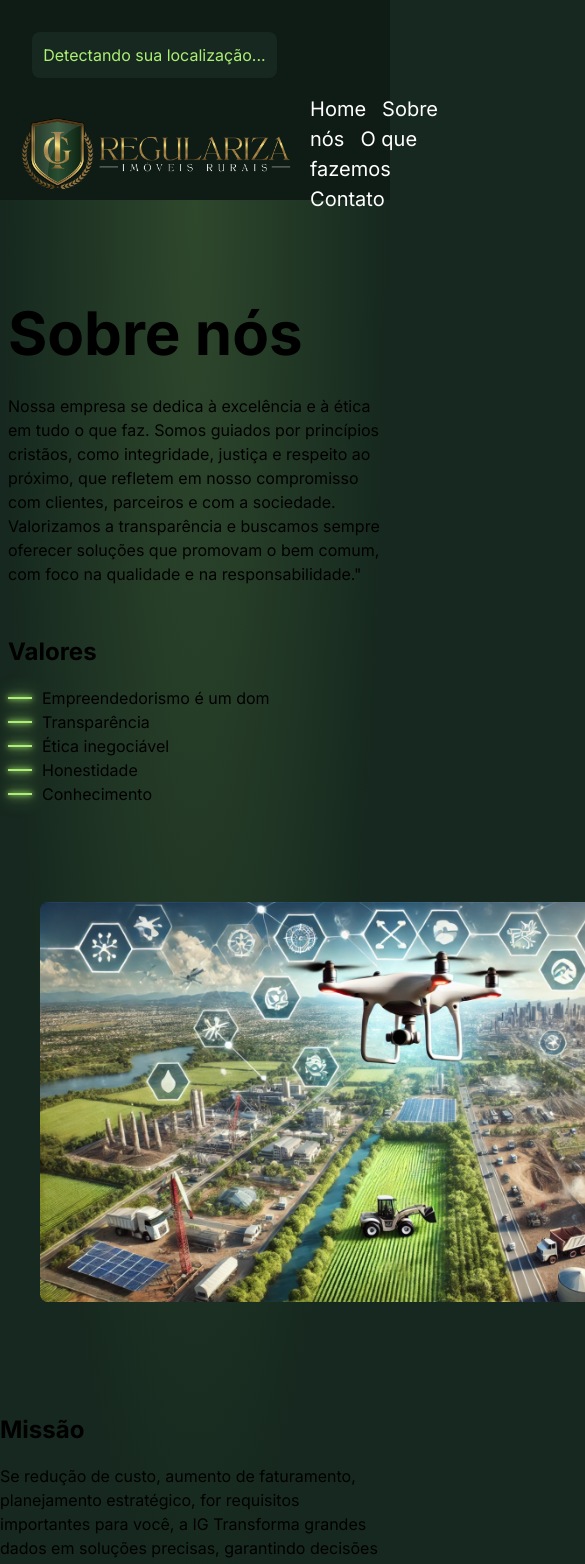
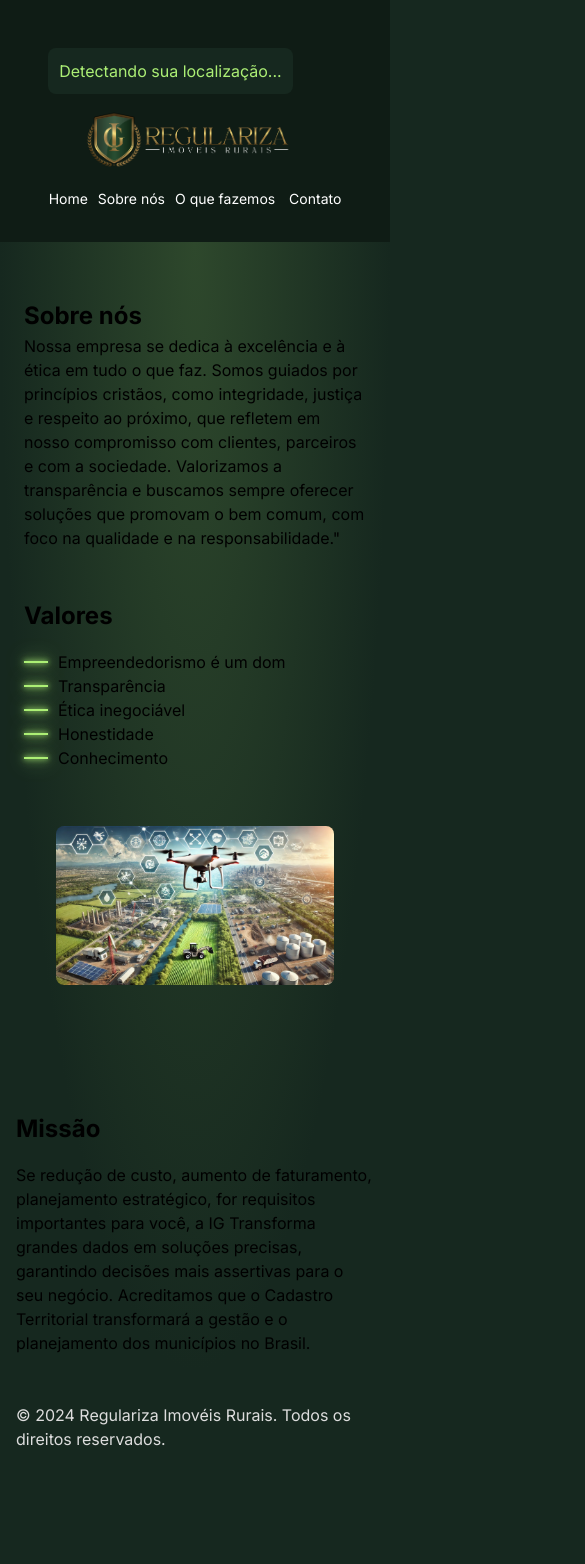
Before and after one commit to paaulorobson/ig-regulariza, a Nuxt app: page /about in a window 390 px wide. Shown: the top 1564 px of the page, 585 px wide, since content can reach past the window. After the commit the page ends 1467 px from the top, so only its background shows below. Built offline with nearby package versions, Linux system fonts and the light colour scheme; no server answers.

Commit message:
feat: adiciona responsividade

```diff
--- a/components/About.vue
+++ b/components/About.vue
@@ -1,12 +1,13 @@
 <template>
   <v-container :style="{ maxWidth: '1536px' }" class="pa-0">
     <div class="about">
-      <v-row no-gutters>
-          <v-col>
+      <div class="wrapper">
+        <div>
           <div class="pt-8 ma-2">
               <h1 class="title">Sobre nós</h1>
               Nossa empresa se dedica à excelência e à ética em tudo o que faz. Somos guiados por princípios cristãos, como integridade, justiça e respeito ao próximo, que refletem em nosso compromisso com clientes, parceiros e com a sociedade. Valorizamos a transparência e buscamos sempre oferecer soluções que promovam o bem comum, com foco na qualidade e na responsabilidade."
 
+              <div class="values">
                 <h2 class="subtitle">Valores</h2>
                 <div class="items"><span class="neon-bar"></span> Empreendedorismo é um dom</div>
                 <div class="items"><span class="neon-bar"></span> Transparência</div>
@@ -14,17 +15,20 @@
                 <div class="items"><span class="neon-bar"></span> Honestidade</div>
                 <div class="items"><span class="neon-bar"></span> Conhecimento</div>
               </div>
-          </v-col>
-          <v-col>
+          </div>
+        </div>
+        <div>
           <div class="pa-8 ma-2">
-              <img src="/images/about.jpeg" alt="imagem drone no campo" height="400px" class="image"/>
+            <img src="/images/about.jpeg" alt="imagem drone no campo" class="image"/>
           </div>
-          </v-col>
-      </v-row>
+        </div>
+      </div>
+      <div class="mission">
         <h2 class="subtitle">Missão</h2>
         <div>
           Se redução de custo, aumento de faturamento, planejamento estratégico, for requisitos importantes para você, a IG Transforma grandes dados em soluções precisas, garantindo decisões mais assertivas para o seu negócio.
           Acreditamos que o Cadastro Territorial transformará a gestão e o planejamento dos municípios no Brasil.
+        </div>
       </div>
     </div>
   </v-container>
@@ -33,7 +37,13 @@
 <style scoped>
 .title {
   font-size: 3.75rem;
-  margin: 3rem 0 1rem;
+}
+
+.wrapper {
+  display: flex;
+  gap: 8px;
+  align-items: center;
+  justify-content: space-evenly;
 }
 
 .about {
@@ -46,8 +56,8 @@
 }
 
 .image {
-  margin: 3rem 0 1rem;
   border-radius: 8px;
+  width: 100%;
 }
 
 .subtitle {
@@ -68,4 +78,81 @@
   box-shadow: 0 0 5px #ACEF75, 0 0 10px #ACEF75, 0 0 20px #ACEF75;
 }
 
+@media (max-width: 1024px) {
+  .title {
+    font-size: 2.5rem;
+  }
+
+  .about {
+    margin-bottom: 2rem;
+  }
+
+  .image {
+    max-width: 350px;
+  }
+
+  .items {
+    flex-direction: column;
+    gap: 5px;
+  }
+}
+
+@media (max-width: 768px) {
+  .title {
+    font-size: 2rem;
+  }
+
+  .about {
+    margin-bottom: 1.5rem;
+  }
+
+  .wrapper {
+    flex-direction: column;
+    padding: 16px;
+  }
+
+  .image {
+    max-width: 100%;
+  }
+
+  .values {
+    display: flex;
+    flex-direction: column;
+    align-items: start;
+  }
+
+  .mission {
+    padding: 16px;
+  }
+
+  .items {
+    flex-direction: row;
+    gap: 10px;
+  }
+}
+
+@media (max-width: 480px) {
+  .title {
+    font-size: 1.5rem;
+  }
+
+  .about {
+    margin-bottom: 1rem;
+  }
+
+  .wrapper {
+    flex-direction: column;
+    padding: 16px;
+  }
+
+  .image {
+    max-width: 100%;
+  }
+
+  .items {
+    flex-direction: row;
+    gap: 10px;
+  }
+}
+
 </style>
--- a/components/Contact.vue
+++ b/components/Contact.vue
@@ -27,30 +27,6 @@ const goLinkedin = () => {
         </div>
         </div>
       </v-container>
-        <!-- <div class="form-contact">
-          <form class="wrapper">
-            <div class="item">
-              <label for="nome">Nome</label>
-              <input type="text" id="nome" class="input"/>
-            </div>
-            <div class="item">
-              <label for="empresa">Empresa</label>
-              <input type="text" id="empresa" class="input"/>
-            </div>
-            <div class="item">
-              <label for="telefone">Telefone</label>
-              <input type="number" id="telefone" class="input"/>
-            </div>
-            <div class="item">
-              <label for="email">Email</label>
-              <input type="email" id="email" class="input"/>
-            </div>
-            <div class="item">
-              <label for="descricao">Escreva aqui sua necessidade...</label>
-              <textarea type="textarea" id="descricao" class="input"/>
-            </div>
-          </form>
-        </div> -->
       <v-container class="pa-0">
         <div class="social">
           <h2 class="title"> Redes Sociais </h2>
@@ -159,4 +135,64 @@ const goLinkedin = () => {
   padding: 0.5rem;
   color: rgb(255, 255, 255);
 }
+
+@media (max-width: 1200px) {
+  .contact {
+    grid-template-columns: 1fr;
+  }
+
+  .social {
+    height: auto;
+    padding: 12px;
+  }
+
+  .title {
+    font-size: 2rem;
+  }
+
+  .social-item {
+    font-size: 1.5rem;
+  }
+
+  .contact-items .group {
+    margin-bottom: 1rem;
+  }
+}
+
+@media (max-width: 768px) {
+  .title {
+    font-size: 1.75rem;
+  }
+
+  .label {
+    font-size: 1.25rem;
+  }
+
+  .social-item {
+    font-size: 1.25rem;
+  }
+
+  .social {
+    margin: 8px;
+    height: auto;
+  }
+}
+
+@media (max-width: 480px) {
+  .title {
+    font-size: 1.5rem;
+  }
+
+  .label {
+    font-size: 1rem;
+  }
+
+  .social-item {
+    font-size: 1rem;
+  }
+
+  .contact-items .group {
+    margin-bottom: 0.5rem;
+  }
+}
 </style>
--- a/components/Header.vue
+++ b/components/Header.vue
@@ -48,10 +48,13 @@ const scrollToSection = (id: string) => {
   display: flex;
   align-items: center;
   justify-content: space-between;
+  flex-wrap: wrap;
 }
 
 .logo {
   margin-right: 1rem;
+  height: auto;
+  max-height: 80px;
 }
 
 .nav {
@@ -63,4 +66,37 @@ const scrollToSection = (id: string) => {
 .sub-nav {
   color: #a07e40;
 }
+
+@media (max-width: 768px) {
+  .header {
+    height: auto;
+    padding: 1rem;
+  }
+
+  .content {
+    flex-direction: column;
+    align-items: center;
+    text-align: center;
+  }
+
+  .nav {
+    font-size: 1rem;
+    margin: 0.5rem 0;
+  }
+
+  .logo {
+    margin-bottom: 1rem;
+  }
+}
+
+@media (max-width: 480px) {
+  .nav {
+    font-size: 0.875rem;
+    margin: 0 5px;
+  }
+
+  .logo {
+    max-height: 60px;
+  }
+}
 </style>
--- a/components/Services.vue
+++ b/components/Services.vue
@@ -212,4 +212,44 @@
   background-color: #ACEF75;
   box-shadow: 0 0 5px #ACEF75, 0 0 10px #ACEF75, 0 0 20px #ACEF75;
 }
+
+@media (max-width: 1200px) {
+  .title {
+    font-size: 2.5rem;
+  }
+
+  .subtitle {
+    font-size: 1rem;
+  }
+
+  .wrapper {
+    grid-template-columns: repeat(2, 1fr);
+  }
+
+  .v-card {
+    width: 100%;
+    max-width: 400px;
+    height: auto;
+  }
+}
+
+@media (max-width: 768px) {
+  .title {
+    font-size: 2rem;
+  }
+
+  .subtitle {
+    font-size: 0.9rem;
+  }
+
+  .wrapper {
+    grid-template-columns: 1fr;
+  }
+
+  .v-card {
+    width: 100%;
+    max-width: 100%;
+    height: auto;
+  }
+}
 </style>
--- a/components/Slider.vue
+++ b/components/Slider.vue
@@ -73,6 +73,7 @@ const props = withDefaults(
   font-family: 'Inter';
   width: 1000px;
   text-align: center;
+  padding: 0 2rem;
 }
 
 .title {
@@ -87,4 +88,48 @@ const props = withDefaults(
   font-size: 24px;
   font-weight: 500;
 }
+
+@media (max-width: 1024px) {
+  .content {
+    width: 90%;
+  }
+
+  .title {
+    font-size: 28px;
+  }
+
+  .description {
+    font-size: 20px;
+  }
+}
+
+@media (max-width: 768px) {
+  .content {
+    width: 85%;
+  }
+
+  .title {
+    font-size: 24px;
+  }
+
+  .description {
+    font-size: 18px;
+    margin-top: 1rem;
+  }
+}
+
+@media (max-width: 480px) {
+  .content {
+    width: 100%;
+  }
+
+  .title {
+    font-size: 20px;
+  }
+
+  .description {
+    font-size: 16px;
+    margin-top: 0.5rem;
+  }
+}
 </style>
```
Lines whose indentation alone changed are shown as unchanged.
